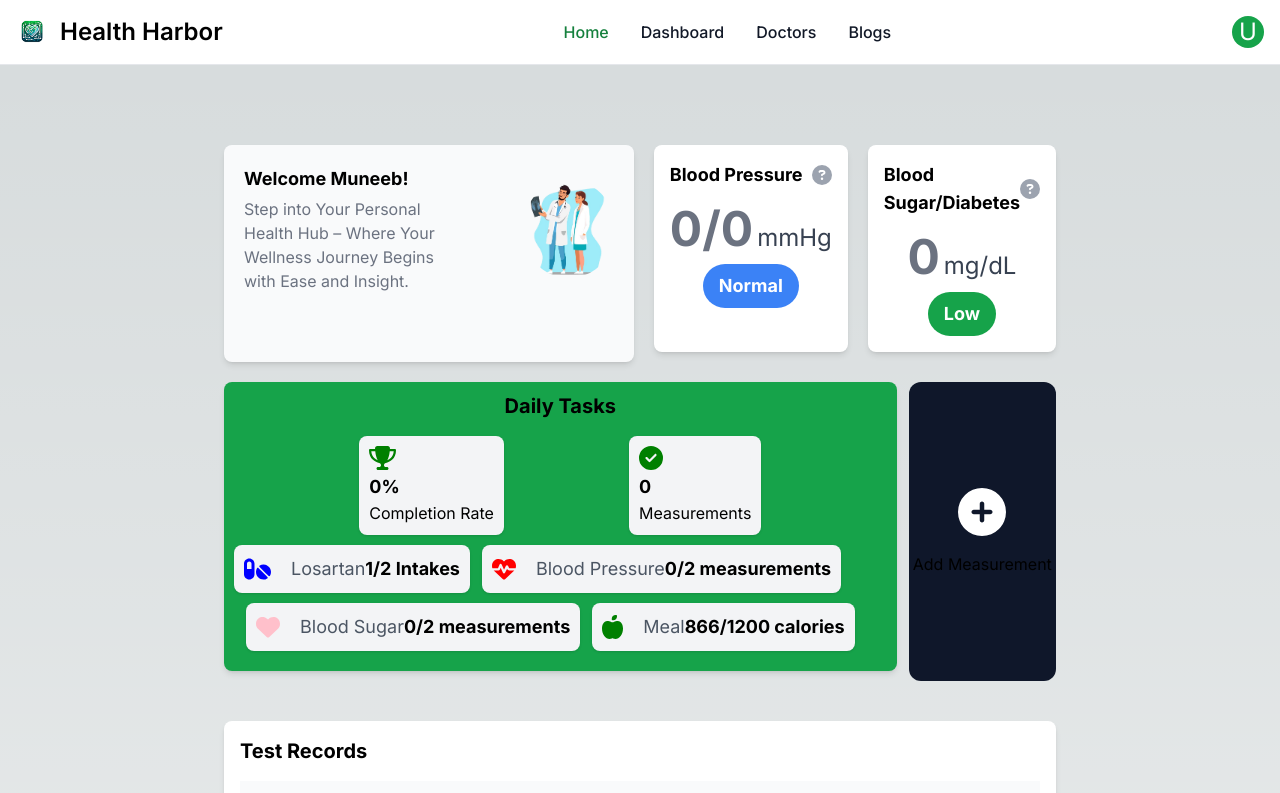
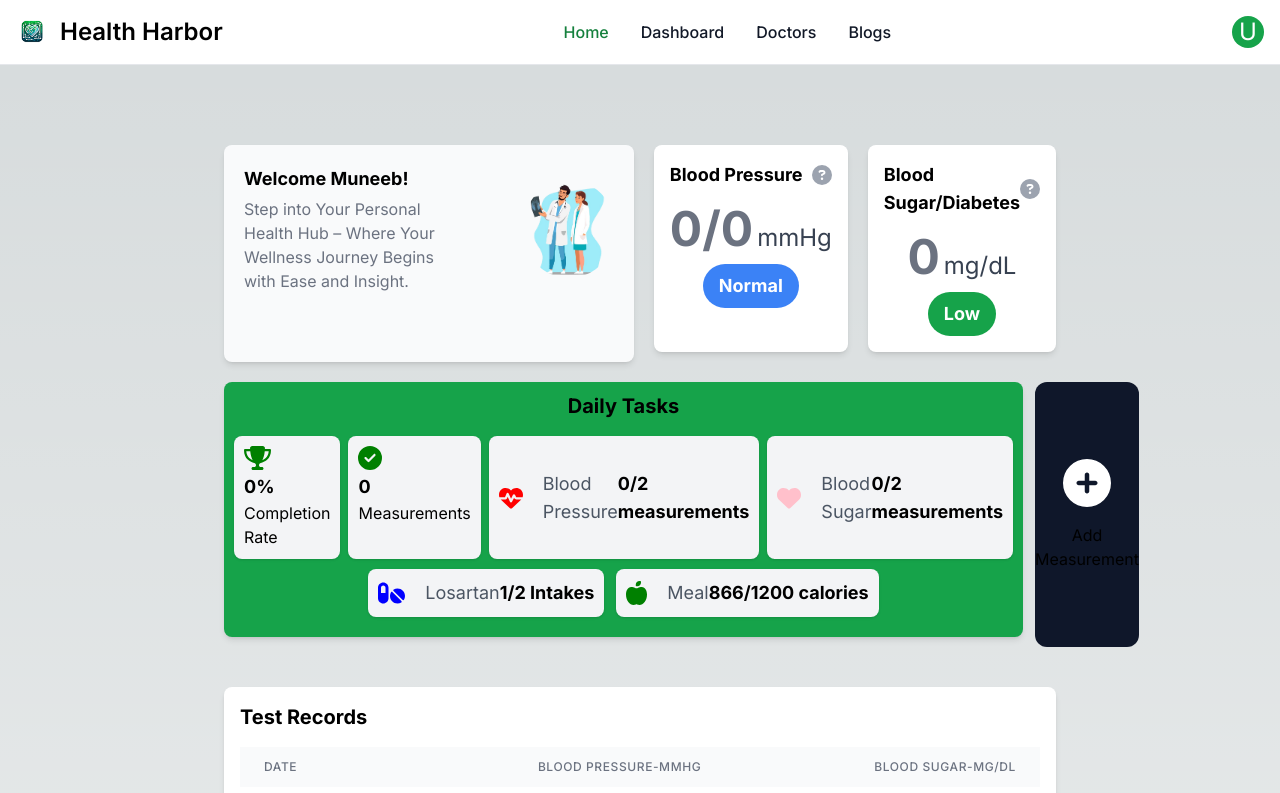
Before and after one commit to meemalif/my-health-website, a Next.js app: page /Dashboard in a window 1280 px wide. Shown: the top 793 px of the page. Built offline with nearby package versions, Linux system fonts and the light colour scheme; no server answers; the database is empty; sample sign-in values are in the browser's storage.

Commit message:
bugs fixing

```diff
--- a/components/DailyTaskCard.jsx
+++ b/components/DailyTaskCard.jsx
@@ -98,7 +98,7 @@ const DailyTasksCard = () => {
   return (
     <div className="bg-green-600 p-2.5 rounded-lg shadow-md mb-2.5 flex flex-col items-center">
       <h2 className="text-xl font-bold mb-4">Daily Tasks</h2>
-      <div className="flex justify-evenly w-full mb-7.5">
+      <div className="flex justify-evenly w-full mb-7.5 space-x-2">
         <TaskGoals
           iconName={faTrophy}
           color="yellow"
@@ -111,15 +111,7 @@ const DailyTasksCard = () => {
           title="Measurements"
           progress={`${todaysBloodPressureReadings.length + todaysBloodSugarReadings.length}`}
         />
-      </div>
-      <div className="flex flex-wrap space-x-3">
-      <TaskItem
-        iconName={faPills}
-        color="blue"
-        title="Losartan"
-        progress="1/2 Intakes"
-      />
-      <TaskItem
+         <TaskItem
         iconName={faHeartPulse}
         color="red"
         title="Blood Pressure"
@@ -131,6 +123,15 @@ const DailyTasksCard = () => {
         title="Blood Sugar"
         progress={`${todaysBloodSugarReadings.length}/2 measurements`}
       />
+      </div>
+      <div className="flex flex-wrap space-x-3">
+      <TaskItem
+        iconName={faPills}
+        color="blue"
+        title="Losartan"
+        progress="1/2 Intakes"
+      />
+
       <TaskItem
         iconName={faAppleAlt}
         color="green"
--- a/components/heroSection.jsx
+++ b/components/heroSection.jsx
@@ -10,7 +10,7 @@ function HeroSection() {
             <p className="max-w-2xl mb-6 font-light text-gray-500 lg:mb-8 md:text-lg lg:text-xl dark:text-gray-400">From secure health records to specialist consultations, individuals across the region use Health Harbor to effectively manage their diabetes and hypertension. The app simplifies healthcare coordination and ensures continuous monitoring</p>
             <Link href="/dashboard" className="inline-flex items-center justify-center px-5 py-3 mr-3 text-base font-medium text-center text-white rounded-lg bg-green-700 hover:bg-primary-800 focus:ring-4 focus:ring-primary-300 dark:focus:ring-primary-900">
                 Get started
-                <svg className="w-5 h-5 ml-2 -mr-1" fill="currentColor" viewBox="0 0 20 20" xmlns="http://www.w3.org/2000/svg"><path fill-rule="evenodd" d="M10.293 3.293a1 1 0 011.414 0l6 6a1 1 0 010 1.414l-6 6a1 1 0 01-1.414-1.414L14.586 11H3a1 1 0 110-2h11.586l-4.293-4.293a1 1 0 010-1.414z" clip-rule="evenodd"></path></svg>
+                <svg className="w-5 h-5 ml-2 -mr-1" fill="currentColor" viewBox="0 0 20 20" xmlns="http://www.w3.org/2000/svg"><path fill-rule="evenodd" d="M10.293 3.293a1 1 0 011.414 0l6 6a1 1 0 010 1.414l-6 6a1 1 0 01-1.414-1.414L14.586 11H3a1 1 0 110-2h11.586l-4.293-4.293a1 1 0 010-1.414z" clipRule="evenodd"></path></svg>
             </Link>
 
         </div>
```
